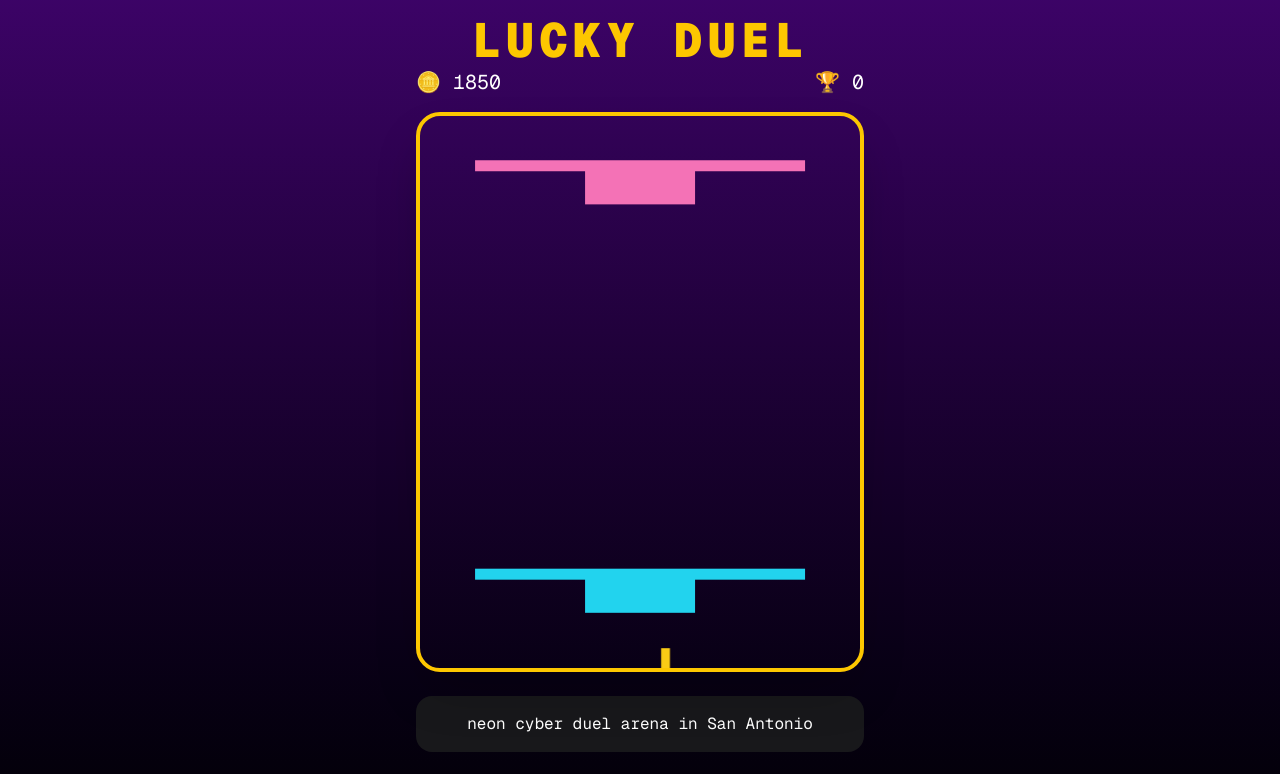
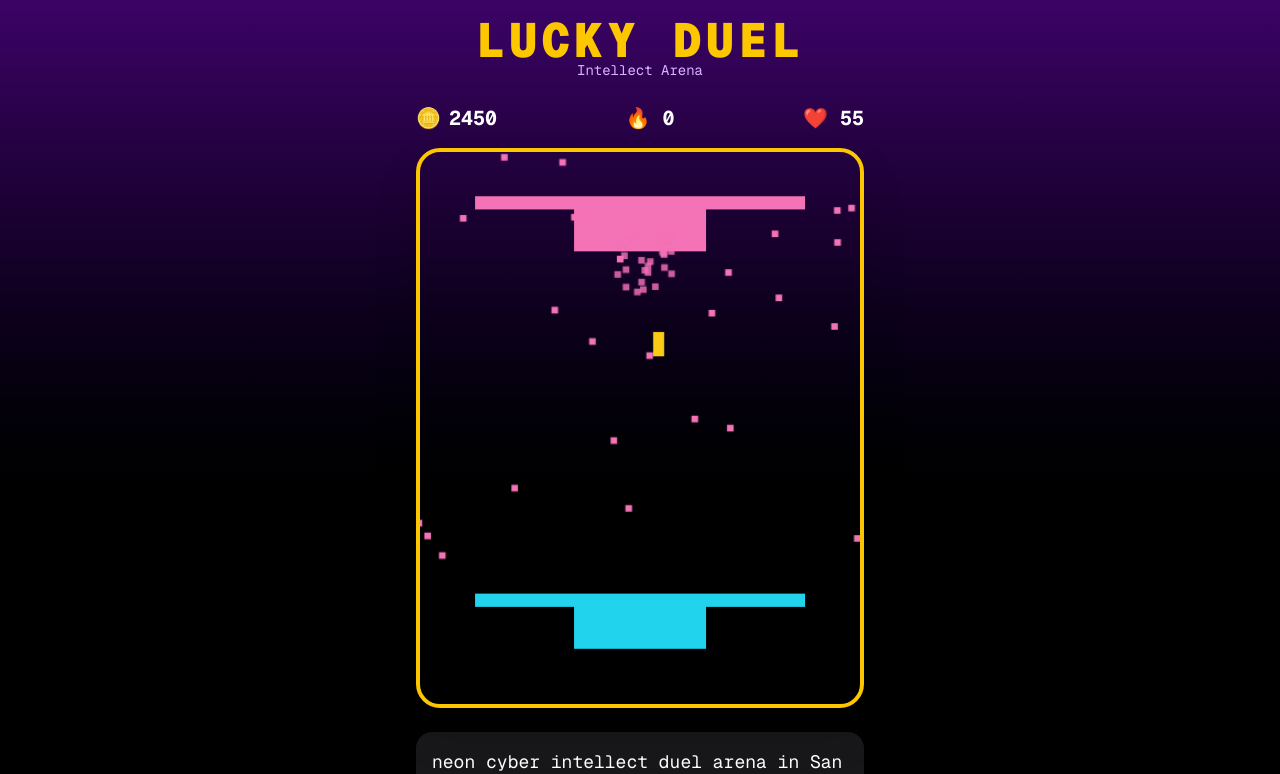
Before and after one commit to ISNTX/PromptForge, a Next.js app: page / in a window 1280 px wide. Shown: the top 774 px of the page. Built offline with nearby package versions, Linux system fonts and the light colour scheme; no server answers.

Commit message:
Update page.tsx

```diff
--- a/app/page.tsx
+++ b/app/page.tsx
@@ -6,18 +6,21 @@ import html2canvas from 'html2canvas';
 
 const GROK_API_KEY = process.env.NEXT_PUBLIC_GROK_API_KEY;
 
-export default function LuckyDuel() {
+export default function LuckyDuelIntellect() {
   const canvasRef = useRef<HTMLCanvasElement>(null);
-  const [levelPrompt, setLevelPrompt] = useState('neon cyber duel arena in San Antonio');
+  const [levelPrompt, setLevelPrompt] = useState('neon cyber intellect duel arena in San Antonio');
   const [background, setBackground] = useState('');
-  const [coins, setCoins] = useState(1850);
+  const [coins, setCoins] = useState(2450);
   const [playerHealth, setPlayerHealth] = useState(100);
   const [opponentHealth, setOpponentHealth] = useState(100);
   const [score, setScore] = useState(0);
+  const [combo, setCombo] = useState(1);
+  const [streak, setStreak] = useState(4);
   const [isGenerating, setIsGenerating] = useState(false);
-  const [isSpinning, setIsSpinning] = useState(false);
+  const [riddle, setRiddle] = useState('');
+  const [marketplaceListings, setMarketplaceListings] = useState<any[]>([]);
 
-  const generateDuelArena = async () => {
+  const generateArenaAndRiddle = async () => {
     setIsGenerating(true);
     try {
       const res = await fetch('https://api.x.ai/v1/images/generations', {
@@ -25,7 +28,7 @@ export default function LuckyDuel() {
         headers: { 'Authorization': `Bearer ${GROK_API_KEY}`, 'Content-Type': 'application/json' },
         body: JSON.stringify({
           model: "grok-imagine",
-          prompt: `Create a flashy neon cyber duel arena background for a cash game: ${levelPrompt}. High energy, dramatic lighting, prizes and coins everywhere.`,
+          prompt: `Create a stunning neon cyber intellect duel arena: ${levelPrompt}. Dramatic, futuristic, high-energy, particles and glowing effects.`,
           size: "1024x1024"
         }),
       });
@@ -36,7 +39,17 @@ export default function LuckyDuel() {
     } finally {
       setIsGenerating(false);
       initDuelGame();
+      generateRiddle();
     }
+  };
+
+  const generateRiddle = () => {
+    const riddles = [
+      "What has keys but can't open locks?",
+      "What can travel around the world while staying in a corner?",
+      "What has a head, a tail, is brown, and has no legs?"
+    ];
+    setRiddle(riddles[Math.floor(Math.random() * riddles.length)]);
   };
 
   const initDuelGame = () => {
@@ -47,7 +60,13 @@ export default function LuckyDuel() {
     canvas.height = 500;
 
     let bullets: any[] = [];
-    let animationFrame: number;
+    let particles: any[] = [];
+
+    const createParticles = (x: number, y: number, color: string) => {
+      for (let i = 0; i < 25; i++) {
+        particles.push({ x, y, vx: Math.random() * 8 - 4, vy: Math.random() * 8 - 4, life: 40, color });
+      }
+    };
 
     const animate = () => {
       ctx.clearRect(0, 0, 400, 500);
@@ -57,73 +76,75 @@ export default function LuckyDuel() {
         ctx.drawImage(img, 0, 0, 400, 500);
       }
 
-      // Player (bottom)
+      // Player & Opponent bases
       ctx.fillStyle = '#22d3ee';
-      ctx.fillRect(150, 420, 100, 30); // player base
-
-      // Opponent (top)
+      ctx.fillRect(140, 410, 120, 40);
       ctx.fillStyle = '#f472b6';
-      ctx.fillRect(150, 50, 100, 30); // opponent base
+      ctx.fillRect(140, 50, 120, 40);
 
       // Health bars
       ctx.fillStyle = '#22d3ee';
-      ctx.fillRect(50, 410, playerHealth * 3, 10);
+      ctx.fillRect(50, 400, playerHealth * 3, 12);
       ctx.fillStyle = '#f472b6';
-      ctx.fillRect(50, 40, opponentHealth * 3, 10);
+      ctx.fillRect(50, 40, opponentHealth * 3, 12);
 
-      // Bullets
+      // Bullets & particles
       bullets.forEach((b, i) => {
         b.y += b.speed;
         ctx.fillStyle = '#facc15';
-        ctx.fillRect(b.x, b.y, 8, 18);
-        if (b.y < 60 && b.direction === 'up') {
-          setOpponentHealth(h => Math.max(0, h - 12));
-          bullets.splice(i, 1);
-        }
+        ctx.fillRect(b.x, b.y, 10, 22);
       });
 
-      animationFrame = requestAnimationFrame(animate);
+      particles.forEach((p, i) => {
+        p.x += p.vx;
+        p.y += p.vy;
+        p.life--;
+        ctx.globalAlpha = p.life / 40;
+        ctx.fillStyle = p.color;
+        ctx.fillRect(p.x, p.y, 6, 6);
+      });
+      ctx.globalAlpha = 1;
+
+      requestAnimationFrame(animate);
     };
 
     animate();
 
     // Tap to shoot
-    const shoot = (e: MouseEvent | TouchEvent) => {
+    const shoot = (e: any) => {
       const rect = canvas.getBoundingClientRect();
-      const x = (e instanceof MouseEvent ? e.clientX : (e as TouchEvent).touches[0].clientX) - rect.left;
-      bullets.push({ x: x - 4, y: 400, speed: -12, direction: 'up' });
+      const x = (e.clientX || e.touches[0].clientX) - rect.left;
+      bullets.push({ x: x - 5, y: 390, speed: -14 });
+      createParticles(x, 390, '#facc15');
     };
 
     canvas.addEventListener('click', shoot);
     canvas.addEventListener('touchstart', shoot);
 
-    // Auto opponent attack
+    // Opponent auto-attack
     setInterval(() => {
       if (opponentHealth > 0) {
-        bullets.push({ x: 170 + Math.random() * 60, y: 90, speed: 8, direction: 'down' });
-        setPlayerHealth(h => Math.max(0, h - 8));
+        bullets.push({ x: 170 + Math.random() * 60, y: 100, speed: 9 });
+        createParticles(200, 100, '#f472b6');
+        setPlayerHealth(h => Math.max(0, h - 9));
       }
-    }, 1200);
+    }, 1100);
   };
 
   const luckySpin = () => {
-    if (coins < 350) return alert("Not enough coins! Win more duels first.");
+    if (coins < 350) return alert("Need more coins! Win duels first.");
     setCoins(c => c - 350);
-    setIsSpinning(true);
-
+    const roll = Math.random();
     setTimeout(() => {
-      setIsSpinning(false);
-      const roll = Math.random();
-      if (roll < 0.03) {
-        alert("💰 JACKPOT! You won $25 real cash!");
-      } else if (roll < 0.25) {
-        alert("🎟️ 2000 Coins + Free Pro Boost!");
-        setCoins(c => c + 2000);
+      if (roll < 0.04) alert("💰 $25 REAL CASH JACKPOT!");
+      else if (roll < 0.3) {
+        alert("🎟️ 2500 Coins + Free Pro!");
+        setCoins(c => c + 2500);
       } else {
-        alert("Nice spin! +300 coins");
-        setCoins(c => c + 300);
+        alert("Great spin! +450 coins");
+        setCoins(c => c + 450);
       }
-    }, 1800);
+    }, 1200);
   };
 
   const sellMyDuel = async () => {
@@ -131,7 +152,7 @@ export default function LuckyDuel() {
     if (!canvas) return;
     const screenshot = await html2canvas(canvas);
     const dataUrl = screenshot.toDataURL('image/png');
-    const price = prompt('Set price for this duel arena ($0.99 – $2.99)', '1.99');
+    const price = prompt('Set your price ($0.99 – $2.99)', '1.99');
     if (!price) return;
     const { data: { user } } = await supabase.auth.getUser();
     await supabase.from('marketplace').insert({
@@ -141,7 +162,7 @@ export default function LuckyDuel() {
       seller_id: user?.id,
       seller_name: user?.email?.split('@')[0] || 'Anonymous'
     });
-    alert(`🎉 Duel arena listed for $${price}!`);
+    alert(`🎉 Arena listed for $${price}!`);
   };
 
   useEffect(() => {
@@ -149,31 +170,33 @@ export default function LuckyDuel() {
   }, []);
 
   return (
-    <div className="min-h-screen bg-gradient-to-b from-purple-950 to-black text-white flex flex-col items-center p-4 font-mono">
-      <h1 className="text-5xl font-black text-yellow-400 tracking-widest mb-1">LUCKY DUEL</h1>
-      <div className="flex justify-between w-full max-w-md mb-4 text-xl">
-        <div>🪙 {coins}</div>
-        <div>🏆 {score}</div>
+    <div className="min-h-screen bg-gradient-to-b from-purple-950 via-black to-zinc-950 text-white flex flex-col items-center p-4 font-mono">
+      <h1 className="text-5xl font-black text-yellow-400 tracking-[4px] mb-1">LUCKY DUEL</h1>
+      <p className="text-purple-300 text-sm -mt-2 mb-6">Intellect Arena</p>
+
+      <div className="flex justify-between w-full max-w-md mb-4 text-xl font-bold">
+        <div className="flex items-center gap-2"><span className="text-yellow-400">🪙</span> {coins}</div>
+        <div>🔥 {score}</div>
+        <div>❤️ {playerHealth}</div>
       </div>
 
       <div className="relative w-full max-w-md aspect-[4/5] border-4 border-yellow-400 rounded-3xl overflow-hidden shadow-2xl">
-        {isGenerating && <div className="absolute inset-0 bg-black/70 flex items-center justify-center text-2xl animate-pulse z-10">✨ AI Arena Loading...</div>}
-        {isSpinning && <div className="absolute inset-0 bg-black/70 flex items-center justify-center text-3xl animate-pulse z-10">🎰 SPINNING...</div>}
+        {isGenerating && <div className="absolute inset-0 bg-black/70 flex items-center justify-center text-2xl animate-pulse z-10">✨ AI Arena Generating...</div>}
         <canvas ref={canvasRef} className="w-full h-full cursor-pointer" />
       </div>
 
-      <input value={levelPrompt} onChange={e => setLevelPrompt(e.target.value)} className="mt-6 bg-zinc-900 p-4 rounded-2xl w-full max-w-md text-center" placeholder="Describe your duel arena..." />
+      <input value={levelPrompt} onChange={e => setLevelPrompt(e.target.value)} className="mt-6 bg-zinc-900 p-4 rounded-2xl w-full max-w-md text-center text-lg" placeholder="Describe your duel arena..." />
 
       <div className="flex gap-3 mt-6 w-full max-w-md">
-        <button onClick={generateDuelArena} className="flex-1 py-6 bg-yellow-400 text-black font-bold rounded-3xl text-xl">New AI Duel</button>
+        <button onClick={generateArenaAndRiddle} className="flex-1 py-6 bg-yellow-400 text-black font-bold rounded-3xl text-xl">New Intellect Duel</button>
         <button onClick={sellMyDuel} className="flex-1 py-6 bg-gradient-to-r from-amber-500 to-yellow-400 text-black font-bold rounded-3xl text-xl">💰 Sell Arena</button>
       </div>
 
-      <button onClick={luckySpin} className="mt-8 w-full max-w-md py-8 bg-gradient-to-r from-pink-500 via-purple-500 to-pink-500 text-white font-black text-3xl rounded-3xl shadow-lg active:scale-95">
+      <button onClick={luckySpin} className="mt-8 w-full max-w-md py-8 bg-gradient-to-r from-pink-500 via-purple-500 to-pink-500 text-white font-black text-3xl rounded-3xl shadow-xl active:scale-95">
         🎰 LUCKY SPIN (350 coins) — Win Real Cash!
       </button>
 
-      <p className="text-center text-xs mt-10 opacity-70">Tap the arena fast to shoot • Win duels • Spin for real money</p>
+      <p className="text-xs mt-10 opacity-70 text-center">Tap fast to shoot • Answer riddles for bonus damage • Win coins & real prizes</p>
     </div>
   );
 }
```
